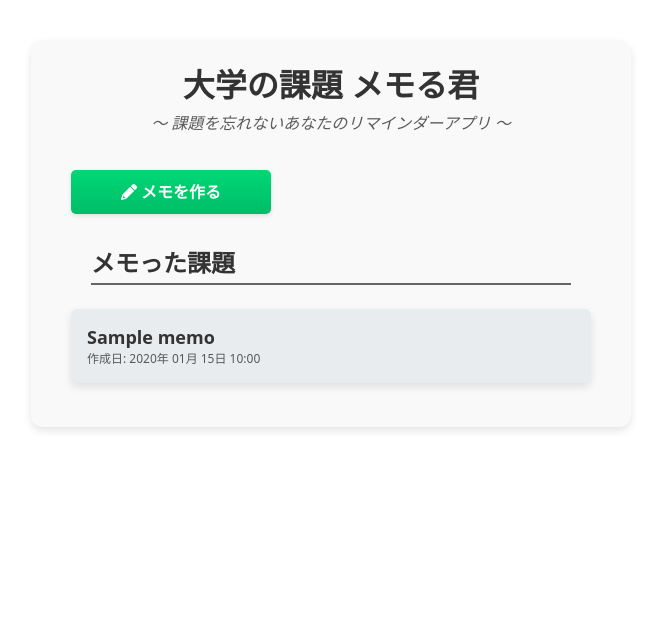
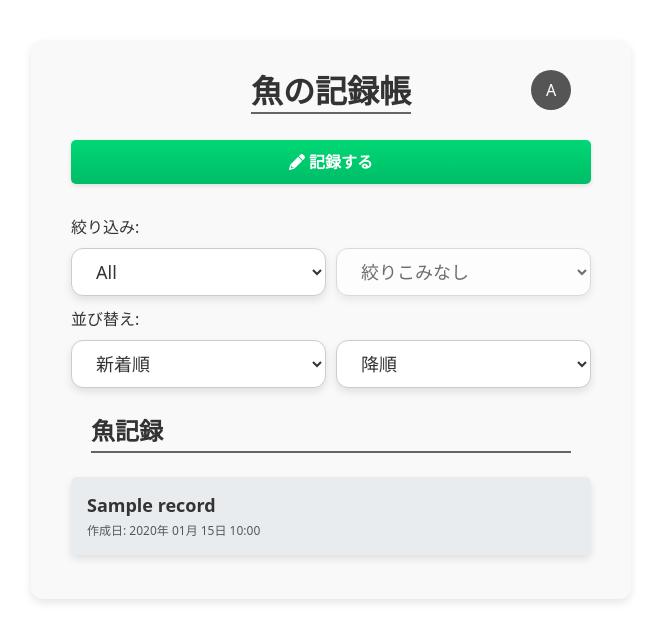
Before and after one commit to SORA-97/fish-record, a Flask app: page / in a window 1280 px wide. Shown: the top 642 px of the page, without its empty margins (309-970 px from the left). Run offline with Flask 3, Linux system fonts and the light colour scheme; tables that the repository leaves empty hold one stand-in row (values such as "Sample post").

Commit message:
feature: テーブル更新と画面を対応

```diff
--- a/app/main.py
+++ b/app/main.py
@@ -1,5 +1,5 @@
-from flask import Flask, render_template, request, redirect, url_for
-from app.models import db, Memo
+from flask import Flask, render_template, jsonify, request, redirect, url_for
+from app.models import db, fish_records, user
 from dotenv import load_dotenv
 import os
 from uuid import UUID
@@ -26,43 +26,58 @@ db.init_app(app)
 def create_tables():
     db.create_all()
 
+details = {
+    "0": [],
+    "1": ["サバ", "タイ", "アジ", "マンボウ", "その他"],
+    "2": ["池", "川", "海", "その他"],
+    "3": ["1月", "2月", "3月", "4月", "5月", "6月", "7月", "8月", "9月", "10月", "11月", "12月"]
+}
+
 # メモ一覧を表示
 @app.route('/')
 def index():
-    memos = Memo.query.order_by(Memo.created_at.desc()).all()
-    return render_template('index.html', memos=memos)
+    records = fish_records.query.order_by(fish_records.created_at.desc()).all()
+    return render_template('index.html', records=records)
+
+# メモ一覧を絞り込み
+@app.route('/get_details', methods=['POST'])
+def get_details():
+    data = request.json
+    detail = data.get("option", "")
+    if detail in details:
+        return jsonify({"details": details[detail]})
+    return jsonify({"details": []})
 
 # メモの詳細を表示
-@app.route('/memo/<uuid:memo_id>')
-def view_memo(memo_id):
-    memo = Memo.query.get_or_404(str(memo_id))
-    return render_template('view_memo.html', memo=memo)
+@app.route('/record/<record_id>')
+def view_record(record_id):
+    record = fish_records.query.get_or_404(str(record_id))
+    return render_template('view_record.html', record=record)
 
 # 新しいメモの作成フォームを表示
 @app.route('/create', methods=['GET'])
-def show_create_memo():
-    return render_template('create_memo.html')
+def show_create_record():
+    return render_template('create_record.html')
 
 # 新しいメモを作成
 @app.route('/create', methods=['POST'])
-def create_memo():
-    title = request.form['title']
-    content = request.form['content']
-    new_memo = Memo(title=title, content=content)
-    db.session.add(new_memo)
+def create_record():
+    user_id = 1
+    fish_name = request.form['fish_name']
+    length = request.form['length']
+    location = request.form['location']
+    date = request.form['date']
+    memo = request.form['memo']
+    new_record = fish_records(fish_name=fish_name, user_id=user_id, length=length, location=location, date=date, memo=memo)
+    db.session.add(new_record)
     db.session.commit()
     return redirect(url_for('index'))
 
 # メモを削除
-# ===============================
-# エンドポイント /memo/(メモのID)/delete
-# メソッド　　POST
-# 返すもの　index.html (リダイレクト)
-# ===============================
-@app.route('/memo/<uuid:memo_id>/delete', methods=['POST'])
-def delete_memo(memo_id):
-    memo = Memo.query.get_or_404(str(memo_id))
-    db.session.delete(memo)
+@app.route('/record/<record_id>/delete', methods=['POST'])
+def delete_record(record_id):
+    record = fish_records.query.get_or_404(str(record_id))
+    db.session.delete(record)
     db.session.commit()
     return redirect(url_for('index'))
 
--- a/app/static/css/index.css
+++ b/app/static/css/index.css
@@ -1,22 +1,11 @@
 /* index css */
 #index {
-    h1 {
-        text-align: center;
-    }
-
-    .sub-title {
-        margin-top: 4px;
-        margin-bottom: 16px;
-        text-align: center;
-        font-style: italic;
-        opacity: 0.8;
-    }
-
     .button {
         margin-top: 20px;
         margin-bottom: 30px;
         background-image: linear-gradient(-180deg, #00D775, #00BD68);
         color: #FFF;
+        width: 100%;
     }
 
     .button:hover {
@@ -30,12 +19,18 @@
     .card {
         margin-bottom: 24px;
         text-align: left;
+        position: relative;
+    }
 
-        a {
-            font-size: large;
-            font-weight: bold;
-            text-decoration: solid;
-            margin-bottom:4px;
-        }
+    .card a {
+        display: block;
+        text-decoration: none;
+        color: inherit;
+    }
+
+    .card .card-title {
+        font-size: large;
+        font-weight: bold;
+        margin-bottom: 4px;
     }
 }
--- a/app/static/css/styles.css
+++ b/app/static/css/styles.css
@@ -59,6 +59,23 @@ textarea {
   font-weight: bold;
 }
 
+.select {
+    font-size: 18px;
+    padding: 10px 20px;
+    border: 1px solid #ccc;
+    border-radius: 12px;
+    background-color: white;
+    color: #333;
+    cursor: pointer;
+    box-shadow: 0 4px 8px rgba(0, 0, 0, 0.1);
+}
+
+.select:focus {
+    border-color: #007bff;
+    box-shadow: 0 0 8px rgba(0, 123, 255, 0.5);
+    outline: none;
+}
+
 .card {
     padding: 16px;
     background-color: #e9ecef;
@@ -77,6 +94,7 @@ textarea {
     opacity: 0.8;
 }
 
+/* モダンスタイル */
 .modern-form {
     margin: 0 auto;
     padding: 20px;
@@ -98,7 +116,7 @@ textarea {
     min-height: 100px;
 }
 
-.modern-form input[type="text"],
+.modern-form input,
 .modern-form textarea {
     width: 100%;
     padding: 10px;
@@ -112,7 +130,7 @@ textarea {
     transition: border-color 0.2s, box-shadow 0.2s;
 }
 
-.modern-form input[type="text"]:focus,
+.modern-form input:focus,
 .modern-form textarea:focus {
     border-color: #007aff;
     box-shadow: 0 0 5px rgba(0, 122, 255, 0.5);
@@ -140,3 +158,38 @@ textarea {
 .modern-form button:active {
     background-color: #003e8f;
 }
+
+/* ヘッダ */
+header {
+    display: flex;
+    align-items: center;
+    justify-content: center;
+    position: relative;
+    padding: 0 20px;
+    color: #fff;
+    height: 60px;
+}
+
+.header-title {
+    border-bottom: 2px solid #333333bd;
+}
+
+.account-icon {
+    width: 40px;
+    height: 40px;
+    border-radius: 50%;
+    background-color: #555;
+    display: flex;
+    align-items: center;
+    justify-content: center;
+    color: #fff;
+    position: absolute;
+    right: 20px;
+    top: 50%;
+    transform: translateY(-50%);
+    cursor: pointer;
+}
+
+.spacer {
+    flex: 1;
+}
--- /dev/null
+++ b/app/static/js/filter.js
@@ -0,0 +1,35 @@
+document.addEventListener("DOMContentLoaded", () => {
+    const filter = document.getElementById("filter");
+    const filter_detail = document.getElementById("filter-detail");
+
+    filter.addEventListener("change", () => {
+      const selectedValue = filter.value;
+
+      filter_detail.innerHTML = '<option value="">絞りこみなし</option>';
+      filter_detail.disabled = true;
+
+      if (selectedValue) {
+        fetch("/get_details", {
+          method: "POST",
+          headers: {
+            "Content-Type": "application/json"
+          },
+          body: JSON.stringify({ option: selectedValue })
+        })
+          .then(response => response.json())
+          .then(data => {
+            const details = data.details;
+            if (details.length > 0) {
+              for (let i = 0; i < details.length; i++) {
+                const option = document.createElement("option");
+                option.value = details[i];
+                option.textContent = details[i];
+                filter_detail.appendChild(option);
+              }
+              filter_detail.disabled = false;
+            }
+          })
+          .catch(error => console.error("Error:", error));
+      }
+    });
+  });
--- a/app/templates/index.html
+++ b/app/templates/index.html
@@ -2,33 +2,64 @@
 <html lang="ja">
 <head>
     <meta charset="UTF-8">
-    <meta name="viewport" content="width=device-width, initial-scale=1.0">
-    <title>大学の課題 メモる君</title>
+    <meta name="viewport" content="width=device-width, initial-scale=1.0, minimum-scale=1, user-scalable=yes">
+    <title>魚の記録帳</title>
     <link rel="stylesheet" href="https://cdnjs.cloudflare.com/ajax/libs/font-awesome/6.0.0-beta3/css/all.min.css">
     <link rel="stylesheet" href="{{ url_for('static', filename='css/styles.css') }}">
     <link rel="stylesheet" href="{{ url_for('static', filename='css/index.css') }}">
 </head>
 <body>
     <div id="index" class="container">
-        <h1>大学の課題 メモる君</h1>
-        <p class="sub-title">〜 課題を忘れないあなたのリマインダーアプリ 〜</p>
-
-        <a href="{{ url_for('create_memo') }}" class="button">
-            <i class="fas fa-pencil-alt"></i> メモを作る
+        <header>
+            <h1 class="header-title">魚の記録帳</h1>
+            <div class="account-icon">A</div>
+        </header>
+        <a href="{{ url_for('show_create_record') }}" class="button">
+            <i class="fas fa-pencil-alt"></i> 記録する
         </a>
 
-        <div class="memos">
-            <h2 class="title-border">メモった課題</h2>
+        <div style="display: flex; flex-wrap: wrap; column-gap: 10px; row-gap: 10px;">
+            <label style="width: 100%;">絞り込み:</label>
+            <select class="select" id="filter" style="flex: 1 1 calc(50% - 10px);">
+                <option value="0">All</option>
+                <option value="1">魚の種類別</option>
+                <option value="2">場所別</option>
+                <option value="3">時期別</option>
+            </select>
 
-            {% if not memos %}
-                <p>まだメモがありません。</p>
+            <select class="select" id="filter-detail" disabled style="flex: 1 1 calc(50% - 10px);">
+                <option value="">絞りこみなし</option>
+            </select>
+
+            <label style="width: 100%;">並び替え:</label>
+            <select class="select" id="sorter" style="flex: 1 1 calc(50% - 10px);">
+                <option value="0">新着順</option>
+                <option value="1">名前順</option>
+                <option value="2">サイズ順</option>
+            </select>
+
+            <select class="select" id="sorter-order" style="flex: 1 1 calc(50% - 10px);">
+                <option value="0">降順</option>
+                <option value="1">昇順</option>
+            </select>
+        </div>
+
+        <script src="{{ url_for('static', filename='js/filter.js') }}"></script>
+
+        <div class="records" style="margin-top: 24px;">
+            <h2 class="title-border">魚記録</h2>
+
+            {% if not records %}
+                <p>まだ記録がありません。</p>
             {% endif %}
 
             <ul>
-                {% for memo in memos %}
+                {% for record in records %}
                 <li class="card">
-                    <a href="{{ url_for('view_memo', memo_id=memo.id) }}">{{ memo.title }}</a>
-                    <p class="small">作成日: {{ memo.created_at.strftime('%Y年 %m月 %d日 %H:%M') }}</p>
+                    <a href="{{ url_for('view_record', record_id=record.record_id) }}">
+                        <div class="card-title">{{ record.fish_name }}</div>
+                        <p class="small">作成日: {{ record.created_at.strftime('%Y年 %m月 %d日 %H:%M') }}</p>
+                    </a>
                 </li>
                 {% endfor %}
             </ul>
--- a/app/templates/log_in.html
+++ b/app/templates/log_in.html
@@ -10,7 +10,7 @@
         <h3 class="sub_title">あなただけの魚図鑑を作ろう</h3>
         <h1 class="title">魚の記録帳</h1>
 
-        <form action="{{ url_for('create_memo') }}" method="POST" class="modern-form">
+        <form action="{{ url_for('create_record') }}" method="POST" class="modern-form">
             <h2 class="heading">新規会員登録してはじめる</h2>
             <label for="title">ユーザ名</label>
             <input type="text" id="title" name="title" required>
@@ -18,7 +18,7 @@
             <input type="text" id="title" name="title" required>
             <button type="submit" class="button">会員登録</button>
         </form>
-        <form action="{{ url_for('create_memo') }}" method="POST" class="modern-form">
+        <form action="{{ url_for('create_record') }}" method="POST" class="modern-form">
             <h2 class="heading">ログインはこちら</h2>
             <label for="title">ユーザ名</label>
             <input type="text" id="title" name="title" required>
```
Also changed, not shown: app/models.py (+17 -5 lines).
